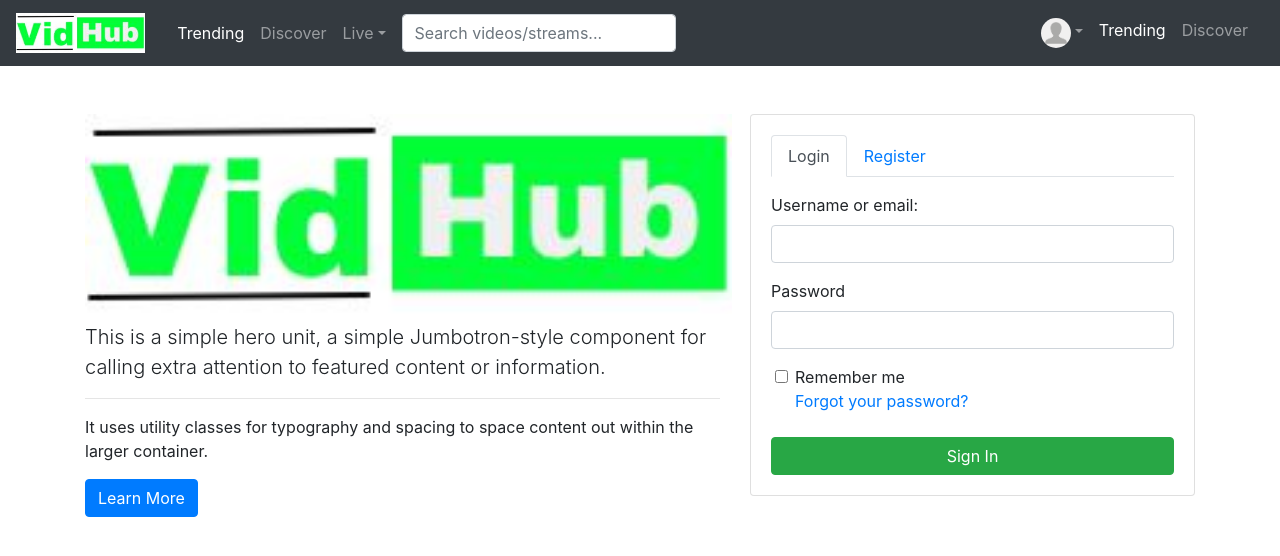
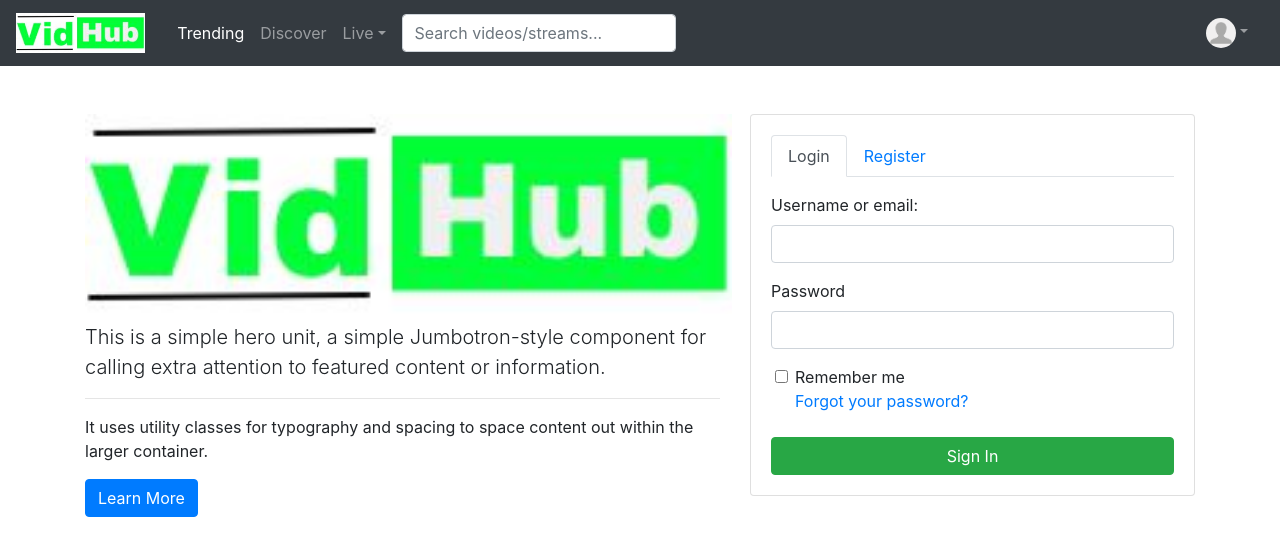
Before and after one commit to ahtee/vidhub, a React (Create React App) app: page / in a window 1280 px wide. Shown: the top 556 px of the page. Built offline with nearby package versions, Linux system fonts and the light colour scheme.

Commit message:
Fixed offscreen login

```diff
--- a/src/Navigation.js
+++ b/src/Navigation.js
@@ -63,7 +63,7 @@ export default class App extends Component {
               <a className="nav-link dropdown-toggle" href="/" id="navbarDropdown" role="button" data-toggle="dropdown" aria-haspopup="true" aria-expanded="false">
                 <img src={user} className="nav-user-login" alt="Log In" width="30" height="30" />
               </a>
-              <div className="dropdown-menu p-3" aria-labelledby="navbarDropdown">
+              <div className="dropdown-menu dropdown-menu-right p-3" aria-labelledby="navbarDropdown">
                 <Form>
                   <FormGroup>
                     <Label htmlFor="user-email">Username or email:</Label>
@@ -88,12 +88,6 @@ export default class App extends Component {
                 </Form>
               </div>
             </li>
-            <li className="nav-item active">
-              <a className="nav-link" href="/">Trending <span className="sr-only">(current)</span></a>
-            </li>
-            <li className="nav-item">
-              <a className="nav-link" href="/">Discover</a>
-            </li>
           </ul>
         </div>
       </nav>
```
